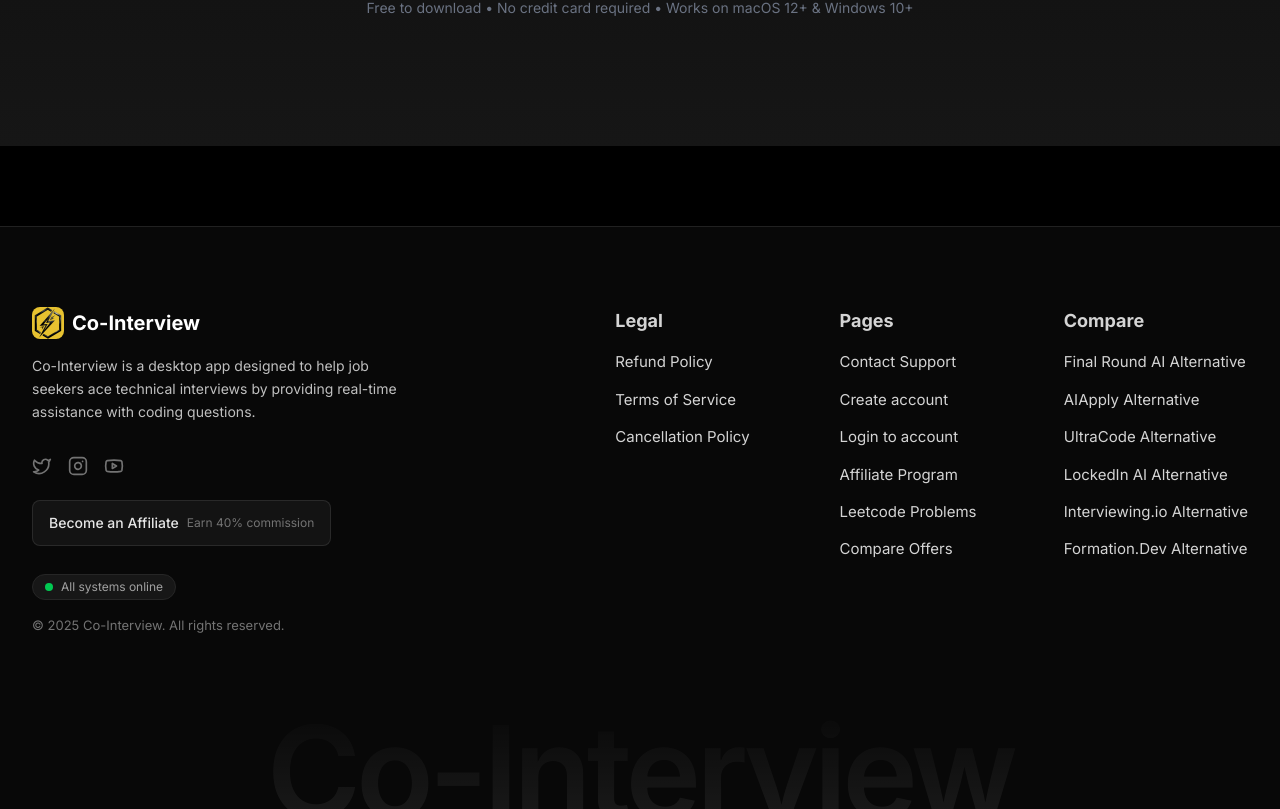
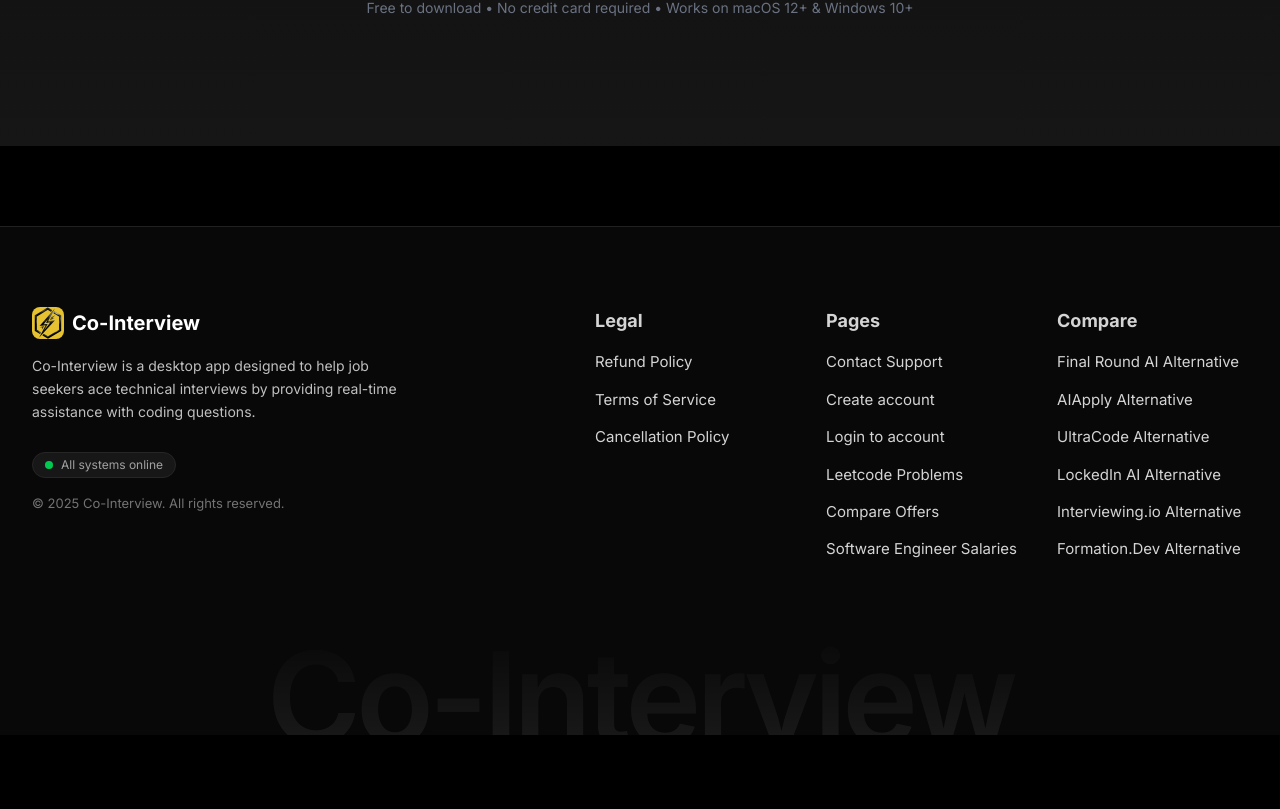
Before and after one commit to yongjiexue88/co-Interview, a React (Vite) app in the folder frontend/: page / in a window 1280 px wide. Shown: the part 8609-9418 px from the top of the page. After the commit the page ends 9344 px from the top, so only its background shows below. Built offline with nearby package versions, Linux system fonts and the light colour scheme; no server answers.

Commit message:
refactor(frontend): remove social icons and affiliate links referencing interviewcoder.co

```diff
--- a/frontend/src/components/Footer.tsx
+++ b/frontend/src/components/Footer.tsx
@@ -1,19 +1,6 @@
 import React from 'react';
 import { Link } from 'react-router-dom';
-import { Twitter, Instagram, Youtube } from 'lucide-react';
 import { footerLinks } from '../content/siteContent';
-
-const SocialIcon = ({ Icon, href, platform }: { Icon: any; href: string; platform: string }) => (
-    <a
-        href={href}
-        target="_blank"
-        rel="noopener noreferrer"
-        onClick={() => import('../lib/analytics').then(m => m.trackEvent('footer_social_click', { platform }))}
-        className="text-neutral-500 hover:text-neutral-300 transition-colors"
-    >
-        <Icon className="w-5 h-5" />
-    </a>
-);
 
 const Footer: React.FC = () => {
     return (
@@ -34,22 +21,6 @@
                             Co-Interview is a desktop app designed to help job seekers ace technical interviews by providing real-time assistance with
                             coding questions.
                         </p>
-                        <div className="flex gap-4 pt-4 mb-6">
-                            <SocialIcon Icon={Twitter} href="https://x.com/InterviewCoder" platform="twitter" />
-                            <SocialIcon Icon={Instagram} href="https://www.instagram.com/interviewcoder/" platform="instagram" />
-                            <SocialIcon Icon={Youtube} href="https://www.youtube.com/@InterviewCoder-official" platform="youtube" />
-                        </div>
-
-                        <a
-                            href="https://interviewcoder.tolt.io/"
-                            target="_blank"
-                            rel="noopener noreferrer"
-                            onClick={() => import('../lib/analytics').then(m => m.trackEvent('footer_affiliate_click'))}
-                            className="group flex items-center gap-2 bg-neutral-900/80 border border-neutral-700/50 hover:border-neutral-600 rounded-lg px-4 py-3 w-fit transition-all duration-300"
-                        >
-                            <span className="text-neutral-200 text-sm font-medium">Become an Affiliate</span>
-                            <span className="text-neutral-500 text-xs">Earn 40% commission</span>
-                        </a>
 
                         <div className="mt-7 bg-neutral-900 border border-neutral-800 rounded-full px-3 py-1 flex items-center gap-2 w-fit select-none">
                             <div className="relative">
--- a/frontend/src/content/siteContent.ts
+++ b/frontend/src/content/siteContent.ts
@@ -126,7 +126,6 @@
         { name: 'Contact Support', href: '/help?section=contact' },
         { name: 'Create account', href: '/signup' },
         { name: 'Login to account', href: '/signin' },
-        { name: 'Affiliate Program', href: 'https://interviewcoder.tolt.io/' },
         { name: 'Leetcode Problems', href: '/leetcode-problems' },
         { name: 'Compare Offers', href: '/compare-offers' },
         { name: 'Software Engineer Salaries', href: '/software-engineer-salaries' },
--- a/frontend/src/utils/schemaGenerator.ts
+++ b/frontend/src/utils/schemaGenerator.ts
@@ -7,7 +7,6 @@
     name: 'Co-Interview',
     url: 'https://co-interview.com',
     logo: 'https://co-interview.com/logo.png', // Update with actual logo path if available
-    sameAs: ['https://x.com/InterviewCoder', 'https://www.instagram.com/interviewcoder/', 'https://www.youtube.com/@InterviewCoder-official'],
 });
 
 export const generateWebSiteSchema = () => ({
```
Also changed, not shown: 1 other file (tests, documents, lock files or other folders).
